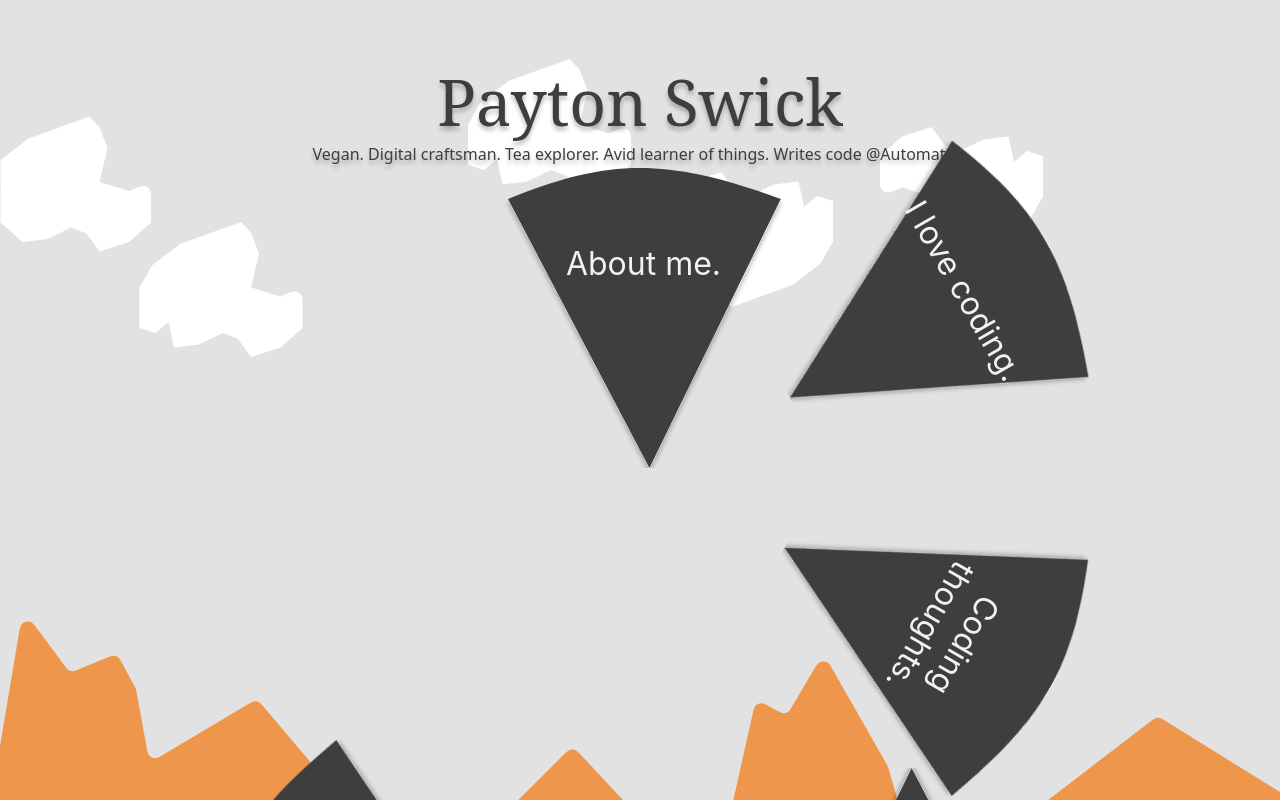
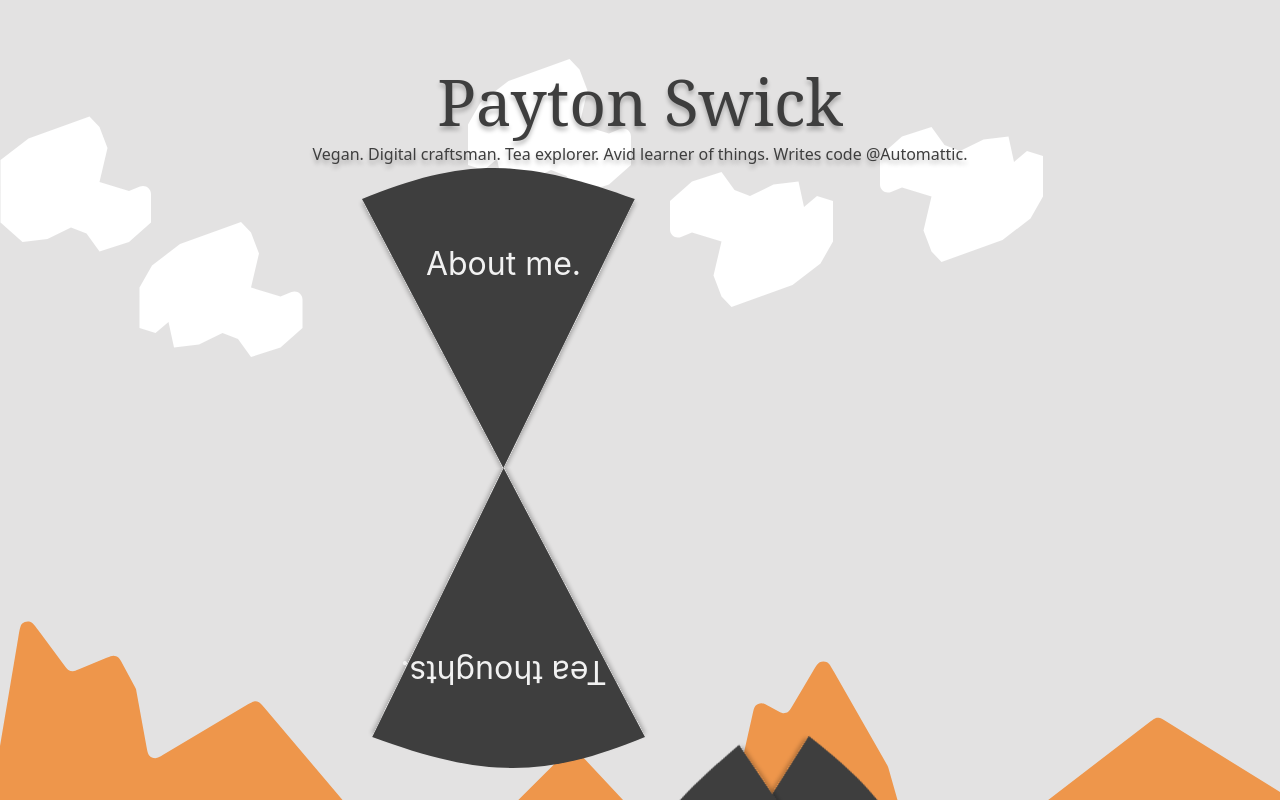
Before and after one commit to sirbrillig/foolorddotcom, a Next.js app: page / in a window 1280 px wide. Shown: the top 800 px of the page. Built offline with nearby package versions, Linux system fonts and the light colour scheme.

Commit message:
Make a column

```diff
--- a/styles/Home.module.css
+++ b/styles/Home.module.css
@@ -70,12 +70,11 @@
 
 .interests {
 	display: grid;
-	grid-template-columns: 273px 273px 273px;
-	grid-template-rows: 300px 300px 300px;
+	grid-template-columns: 273px;
+	grid-template-rows: 300px;
 	grid-template-areas:
-	"segment8 segment1 segment2"
-	"segment7 . segment3"
-	"segment6 segment5 segment4";
+	"segment1"
+	"segment4";
 }
 
 .interests__section {
@@ -86,7 +85,7 @@
 	padding-top: 28%;
 	background-image: url('/Interest_Segment.svg');
 	background-repeat: no-repeat;
-	width: 280px;
+	width: 291px;
 	height: 300px;
 }
 
```
